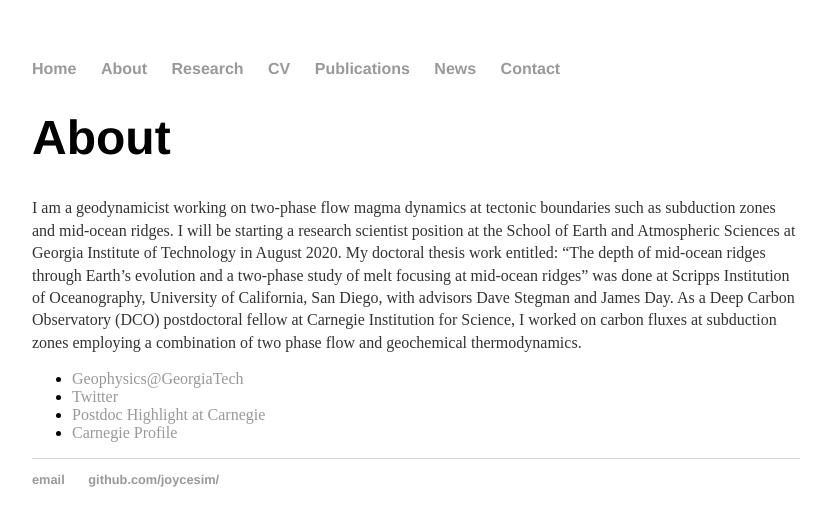
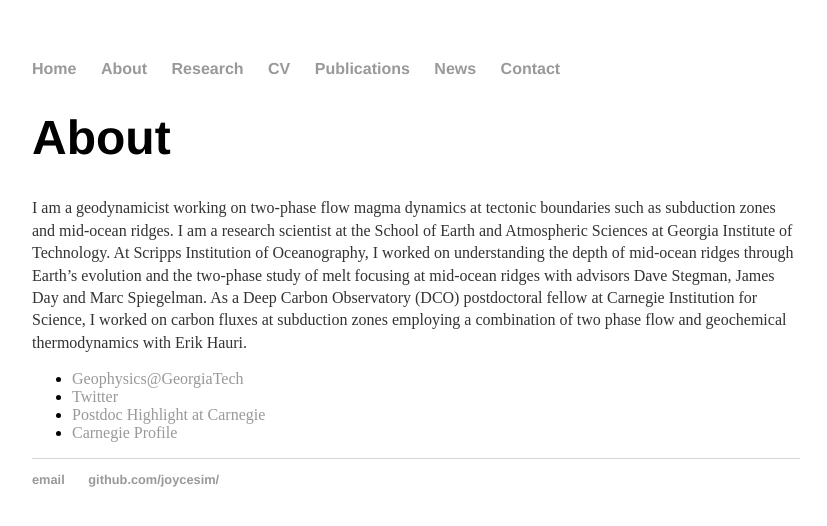
Before and after one commit to joycesim/joycesim.github.io, a Jekyll site: the page built from about/index.md, in a window 1280 px wide. Shown: the top 526 px of the page, without its empty margins (224-1051 px from the left). Built offline with Jekyll 4.4.1, drawn with Linux system fonts in a browser that asks for light colours.

Commit message:
Update index.md
Minor edits

```diff
--- a/about/index.md
+++ b/about/index.md
@@ -3,7 +3,7 @@
 title: About
 ---
 # {{page.title}}
-I am a geodynamicist working on two-phase flow magma dynamics at tectonic boundaries such as subduction zones and mid-ocean ridges. I will be starting a research scientist position at the School of Earth and Atmospheric Sciences at Georgia Institute of Technology in August 2020. My doctoral thesis work entitled: "The depth of mid-ocean ridges through Earth's evolution and a two-phase study of melt focusing at mid-ocean ridges" was done at Scripps Institution of Oceanography, University of California, San Diego, with advisors Dave Stegman and James Day. As a Deep Carbon Observatory (DCO) postdoctoral fellow at Carnegie Institution for Science, I worked on carbon fluxes at subduction zones employing a combination of two phase flow and geochemical thermodynamics.
+I am a geodynamicist working on two-phase flow magma dynamics at tectonic boundaries such as subduction zones and mid-ocean ridges. I am a research scientist at the School of Earth and Atmospheric Sciences at Georgia Institute of Technology. At Scripps Institution of Oceanography, I worked on understanding the depth of mid-ocean ridges through Earth's evolution and the two-phase study of melt focusing at mid-ocean ridges with advisors Dave Stegman, James Day and Marc Spiegelman. As a Deep Carbon Observatory (DCO) postdoctoral fellow at Carnegie Institution for Science, I worked on carbon fluxes at subduction zones employing a combination of two phase flow and geochemical thermodynamics with Erik Hauri.
 
 * [Geophysics@GeorgiaTech](http://geophysics.eas.gatech.edu/)
 * [Twitter](https://twitter.com/SimDynamics)
```
